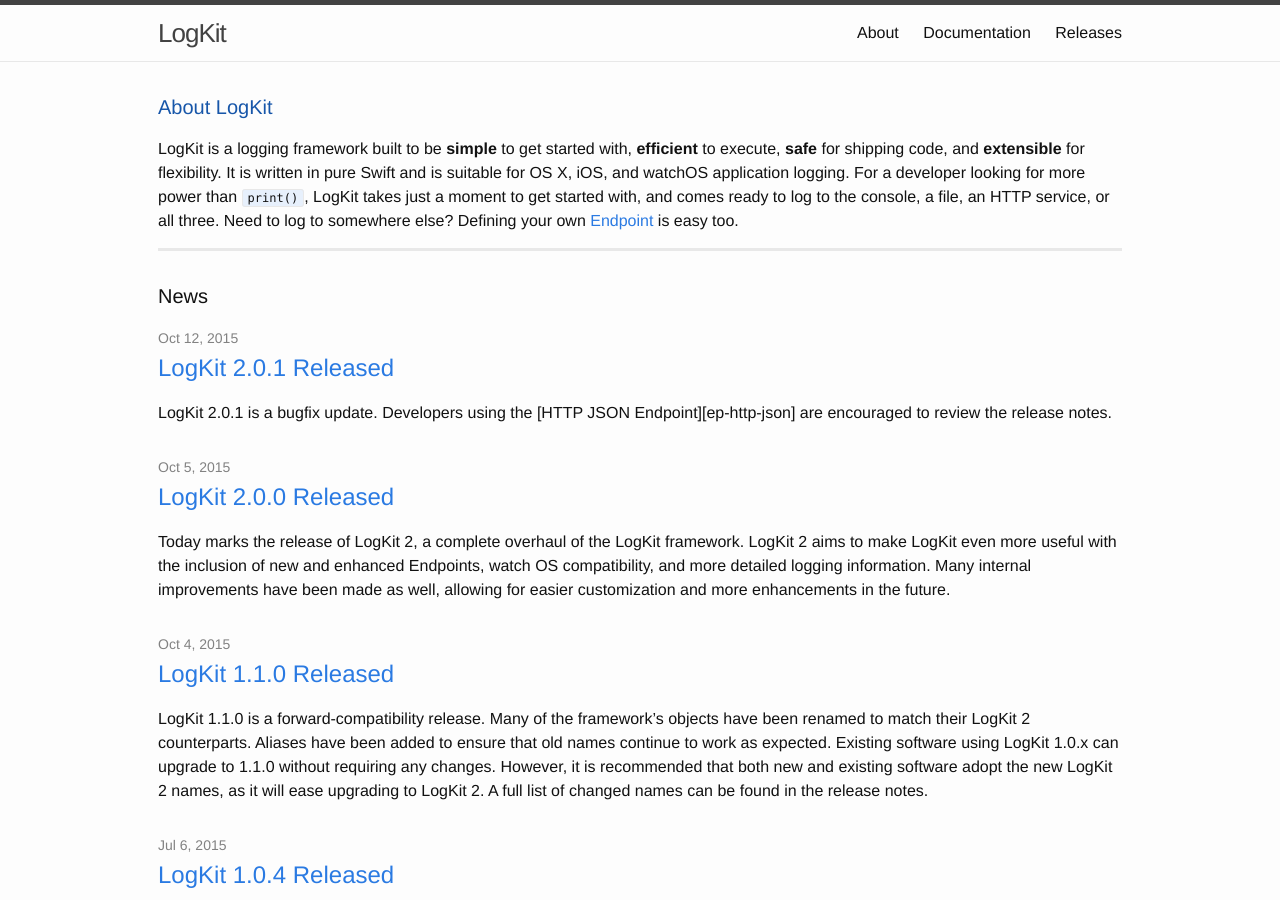
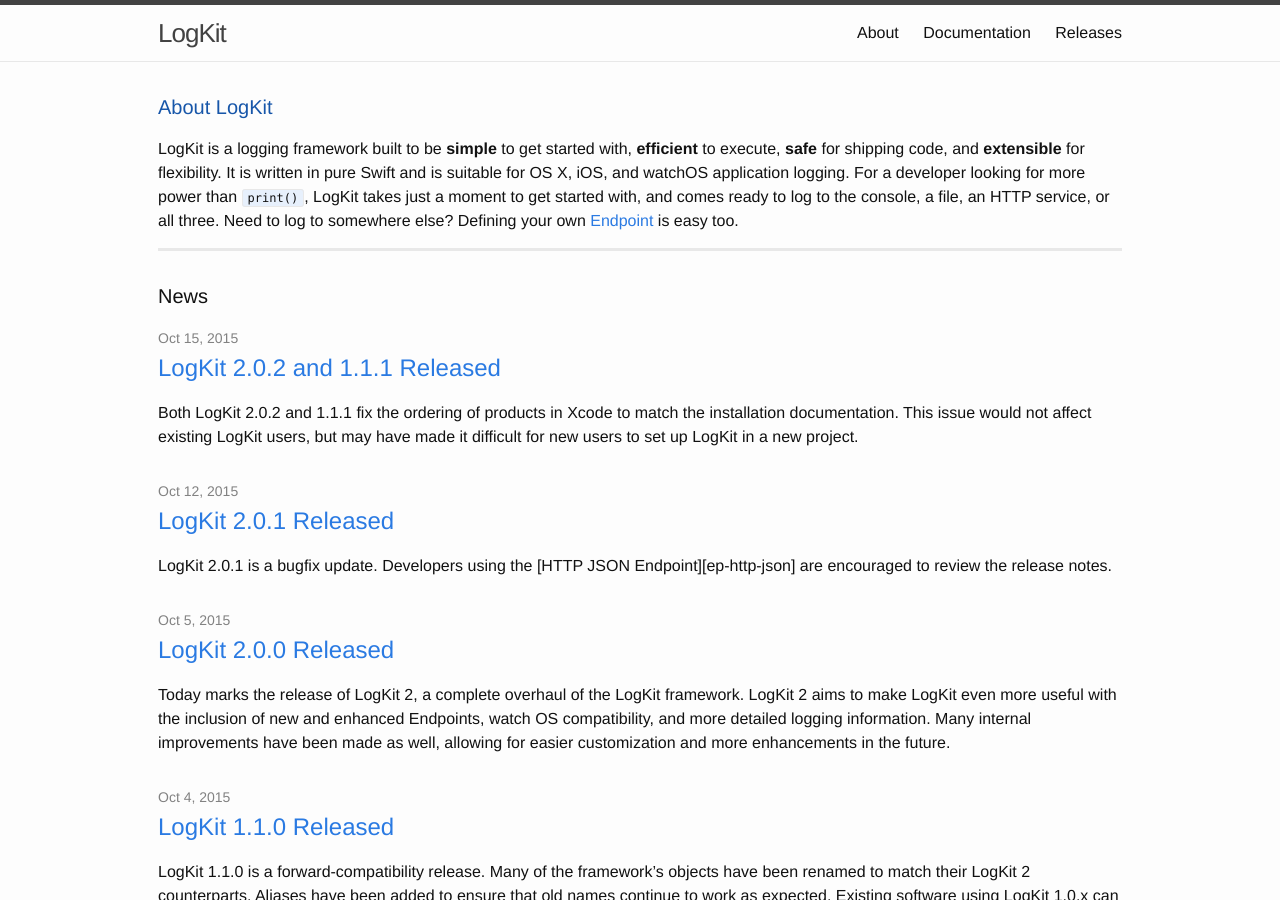
Before and after one commit to Conoize/logkit.github.io, a Jekyll site: the page built from index.html, in a window 1280 px wide and 900 px high. Built offline with Jekyll 4.4.1, drawn with Linux system fonts in a browser that asks for light colours.

Commit message:
Release 2.0.2 and 1.1.1 post

```diff
--- /dev/null
+++ b/_posts/2015-10-15-logkit-2_0_2-and-1_1_1-released.md
@@ -0,0 +1,17 @@
+---
+layout: post
+title: LogKit 2.0.2 and 1.1.1 Released
+tags: releases
+author: Justin Pawela
+---
+
+Both LogKit 2.0.2 and 1.1.1 fix the ordering of products in Xcode to match the installation documentation. This issue would not affect existing LogKit users, but may have made it difficult for new users to set up LogKit in a new project.
+
+Also contained are a few minor documentation updates.
+
+[The 2.0.2 release notes can be found here.][gh-release]
+
+[The 1.1.1 release notes can be found here.]({{ site.releases | where:'family',1.1 | map:'download_link' }})
+
+
+{% include links.md doc_version=2.0 %}
```
Also changed, not shown: _releases/1.1.md (+4 -4 lines), _releases/2.0.md (+4 -4 lines).
